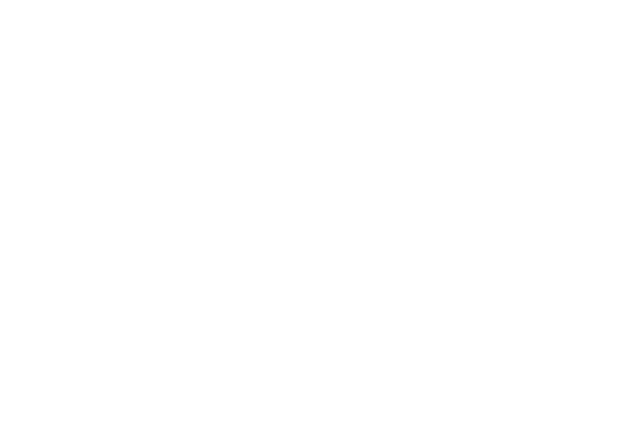
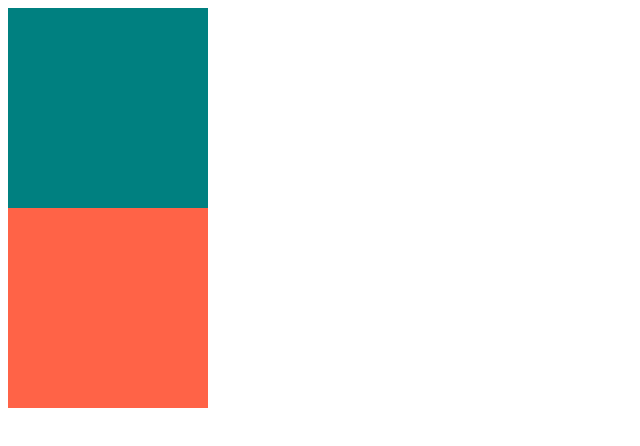
Before and after one commit to sungkuk5420/react-masterclass, a React (Create React App) app: page / in a window 1280 px wide. Shown: the top 446 px of the page, without its empty margins (0-640 px from the left). Built offline with nearby package versions, Linux system fonts and the light colour scheme.

Commit message:
인터페이스 정의 및 프롭 타입의 정의

```diff
--- a/src/Circle.tsx
+++ b/src/Circle.tsx
@@ -1,7 +1,27 @@
 import styled from "styled-components";
 
-const Container = styled.div``;
+interface ContainerProps {
+  bgColor:string;
+}
+const Container = styled.div<ContainerProps>`
+  background-color: ${(props)=>props.bgColor};
+  width: 200px;
+  height: 200px;
+`;
 
-export default function Circle(){
-  return <Container></Container>
+interface CircleProps {
+  bgColor:string;
 }
+
+export default function Circle({bgColor}: CircleProps){
+  return <Container bgColor={bgColor}></Container>
+}
+
+interface PlayerShape {
+  name:string;
+  age:number;
+}
+
+const sayHello = (playerObj:PlayerShape) => `Hello ${playerObj.name} you ar ${playerObj.age} years old.`;
+
+sayHello({name:"kim sungkuk",age:12});
```
